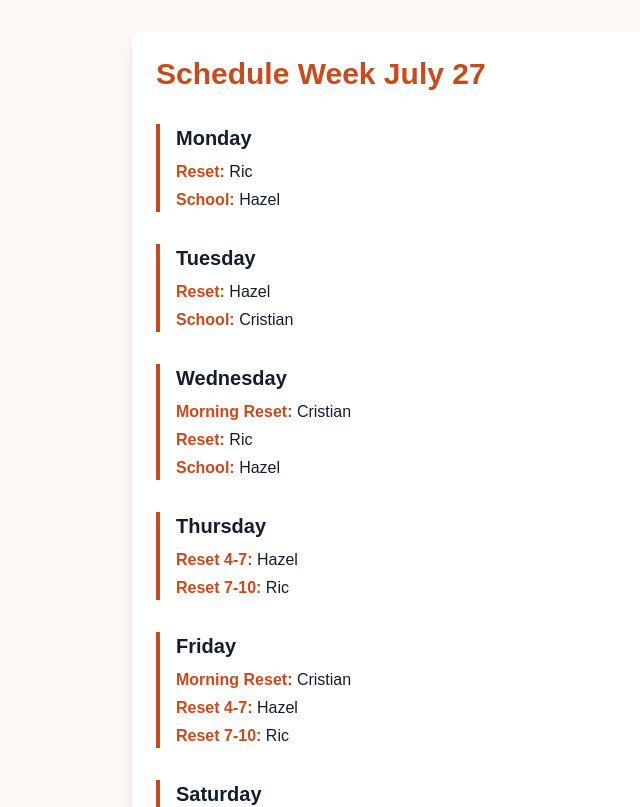
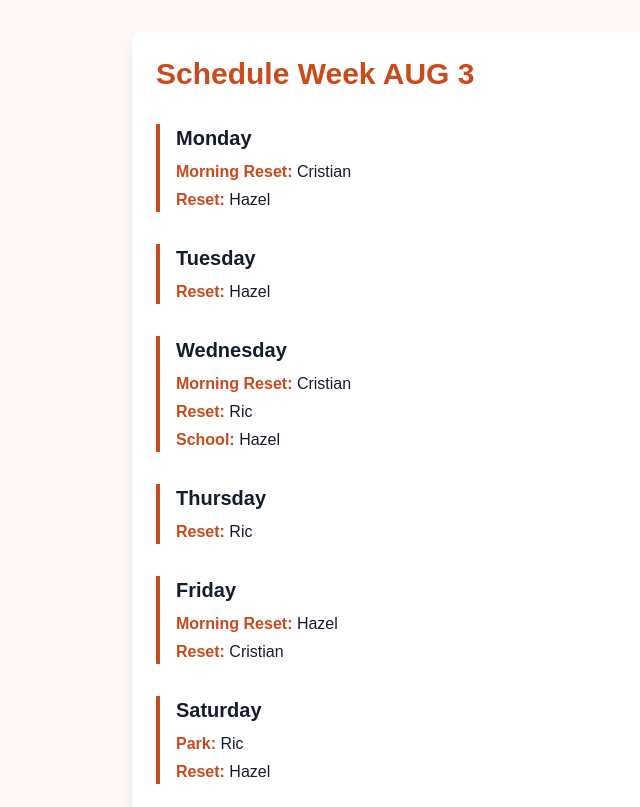
Before and after one commit to Cristian-Baeza/reset-schedule, a Next.js app: page / in a window 1280 px wide. Shown: the top 807 px of the page, without its empty margins (220-860 px from the left). Built offline with nearby package versions, Linux system fonts and the light colour scheme.

Commit message:
week aug 3

```diff
--- a/app/page.tsx
+++ b/app/page.tsx
@@ -4,15 +4,14 @@ export default function Home() {
     {
       day: "Monday",
       assignments: [
-        { location: "Reset", person: "Ric" },
-        { location: "School", person: "Hazel" },
+        { location: "Morning Reset", person: "Cristian" },
+        { location: "Reset", person: "Hazel" },
       ],
     },
     {
       day: "Tuesday",
       assignments: [
         { location: "Reset", person: "Hazel" },
-        { location: "School", person: "Cristian" },
       ],
     },
     {
@@ -26,15 +25,13 @@ export default function Home() {
     {
       day: "Thursday",
       assignments: [
-        { location: "Reset 4-7", person: "Hazel" },
-        { location: "Reset 7-10", person: "Ric" },
+        { location: "Reset", person: "Ric" },
       ],
     },{
       day: "Friday",
       assignments: [
-        { location: "Morning Reset", person: "Cristian" },
-        { location: "Reset 4-7", person: "Hazel" },
-        { location: "Reset 7-10", person: "Ric" },
+        { location: "Morning Reset", person: "Hazel" },
+        { location: "Reset", person: "Cristian" },
       ],
     },{
       day: "Saturday",
@@ -62,7 +59,7 @@ export default function Home() {
           className="mb-8 text-3xl font-bold"
           style={{ color: "#CA4A1C" }}
         >
-          Schedule Week July 27
+          Schedule Week AUG 3
         </h1>
 
         <div className="space-y-8">
```
